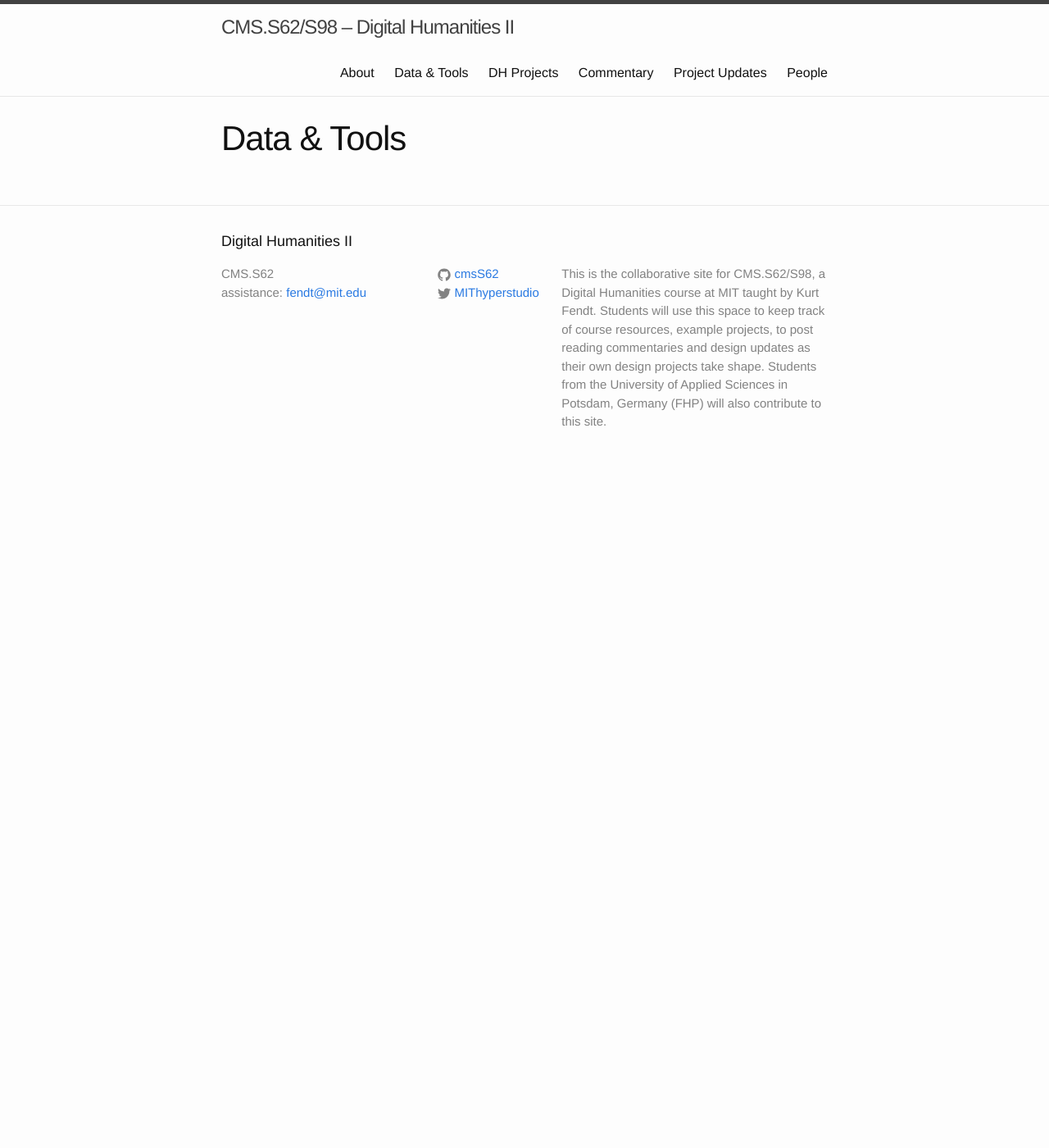
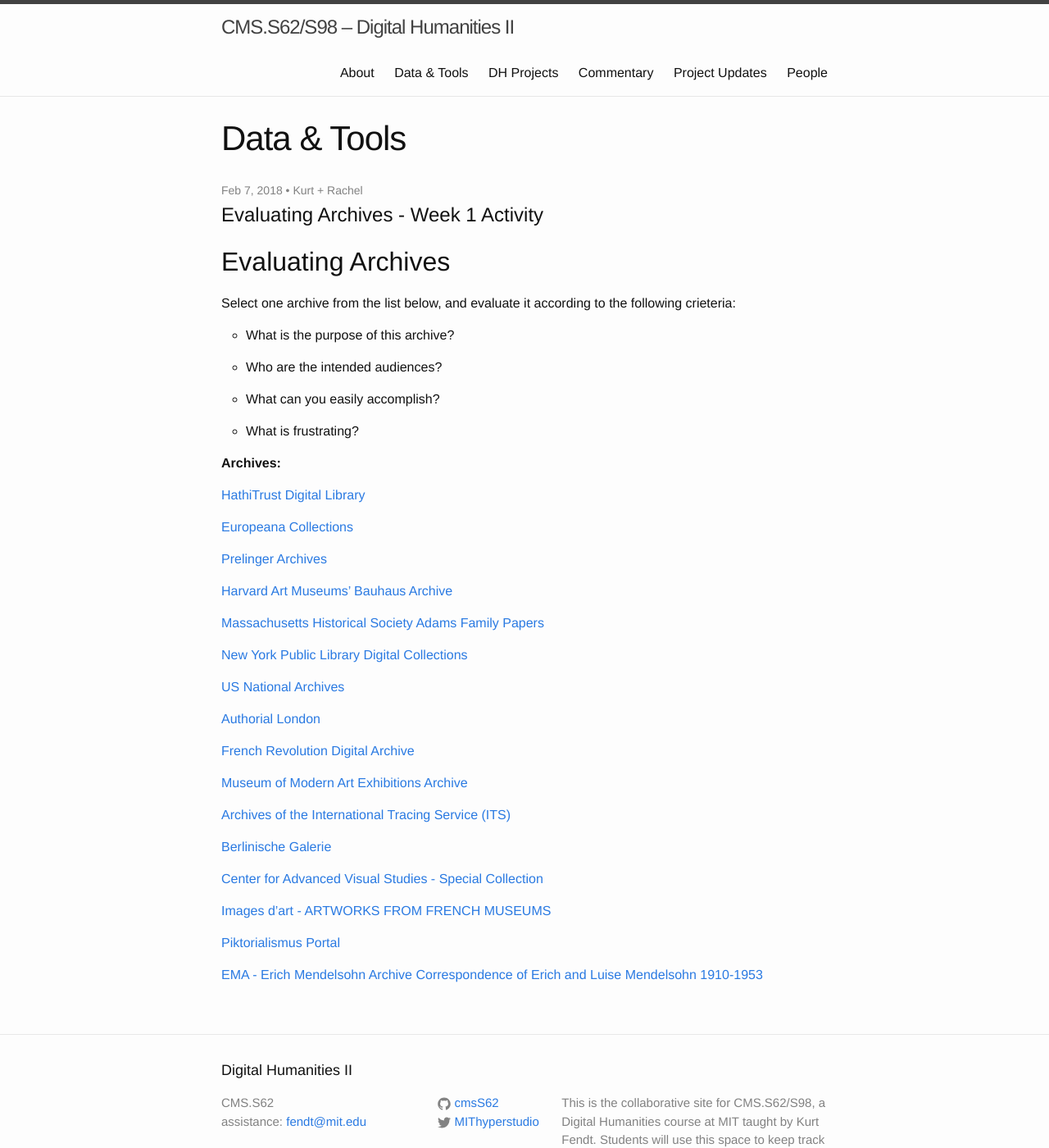
Before and after one commit to cmsS62/Spring-2018, a Jekyll site: the page built from datasets.html, in a window 1280 px wide and 1400 px high. Shown: the whole window at 82% size. Built offline with Jekyll 4.4.1, drawn with Linux system fonts in a browser that asks for light colours.

Commit message:
Update 2018-02-07-evaluating-archives-week-1-activity.md

```diff
--- a/_posts/2018-02-07-evaluating-archives-week-1-activity.md
+++ b/_posts/2018-02-07-evaluating-archives-week-1-activity.md
@@ -17,6 +16,8 @@
 - What can you easily accomplish?
 
 - What is frustrating?
+
+
 
 **Archives:**
 
@@ -39,3 +40,15 @@
 [French Revolution Digital Archive](https://frda.stanford.edu/en)
 
 [Museum of Modern Art Exhibitions Archive](https://www.moma.org/calendar/exhibitions/history)
+
+[Archives of the International Tracing Service (ITS)](https://www.its-arolsen.org/en/archives/)
+
+[Berlinische Galerie](http://sammlung-online.berlinischegalerie.de/eMuseumPlus?service=StartPage&lang=en)
+
+[Center for Advanced Visual Studies - Special Collection](http://act.mit.edu/cavs/)
+
+[Images d'art - ARTWORKS FROM FRENCH MUSEUMS](http://art.rmngp.fr/en)
+
+[Piktorialismus Portal](http://piktorialismus.smb.museum/index.php?lang=en)
+
+[EMA - Erich Mendelsohn Archive Correspondence of Erich and Luise Mendelsohn 1910-1953](http://ema.smb.museum/en/home)
```
Also changed, not shown: other parts of _posts/2018-02-07-evaluating-archives-week-1-activity.md (+1 -2 lines).
